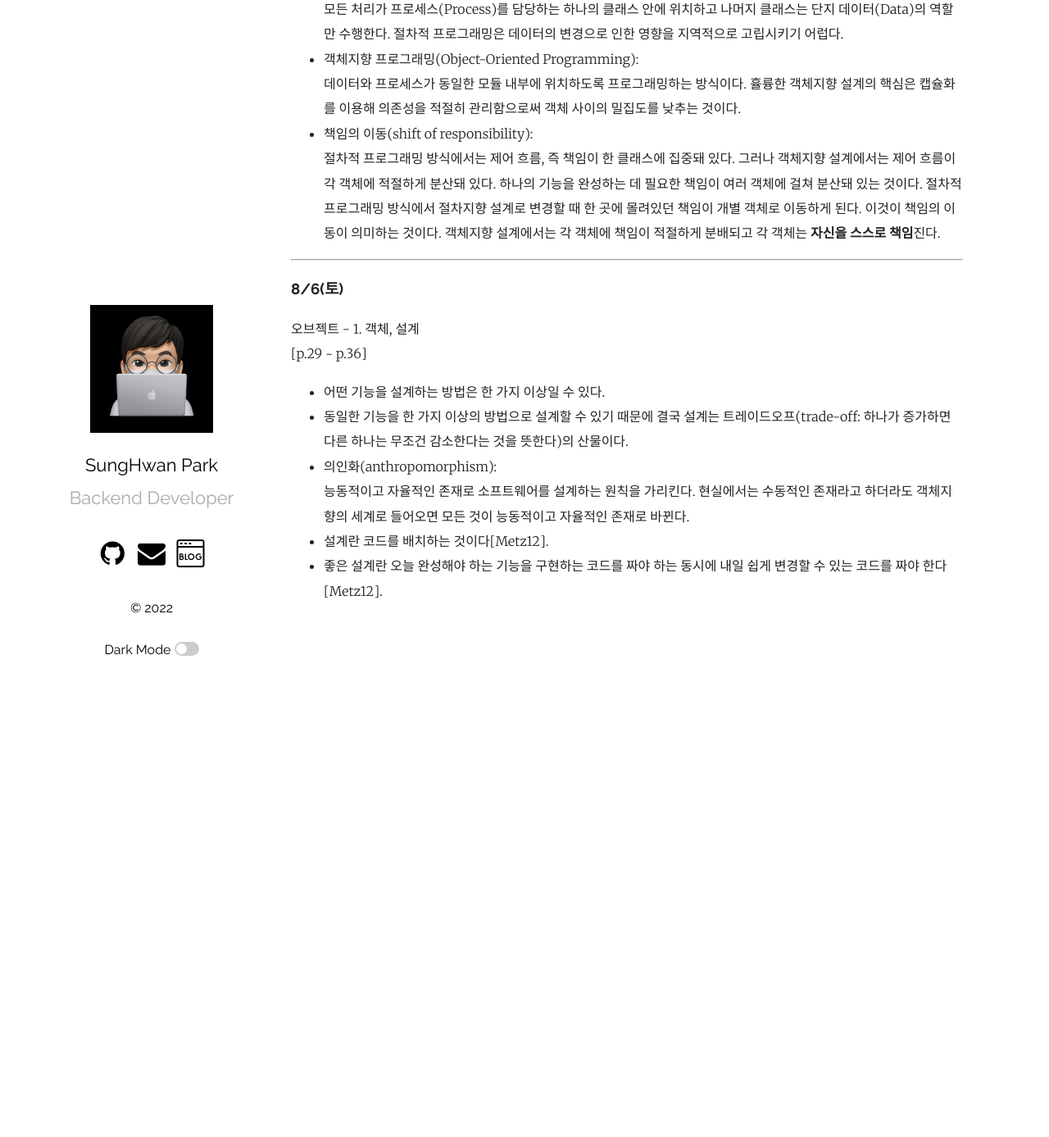
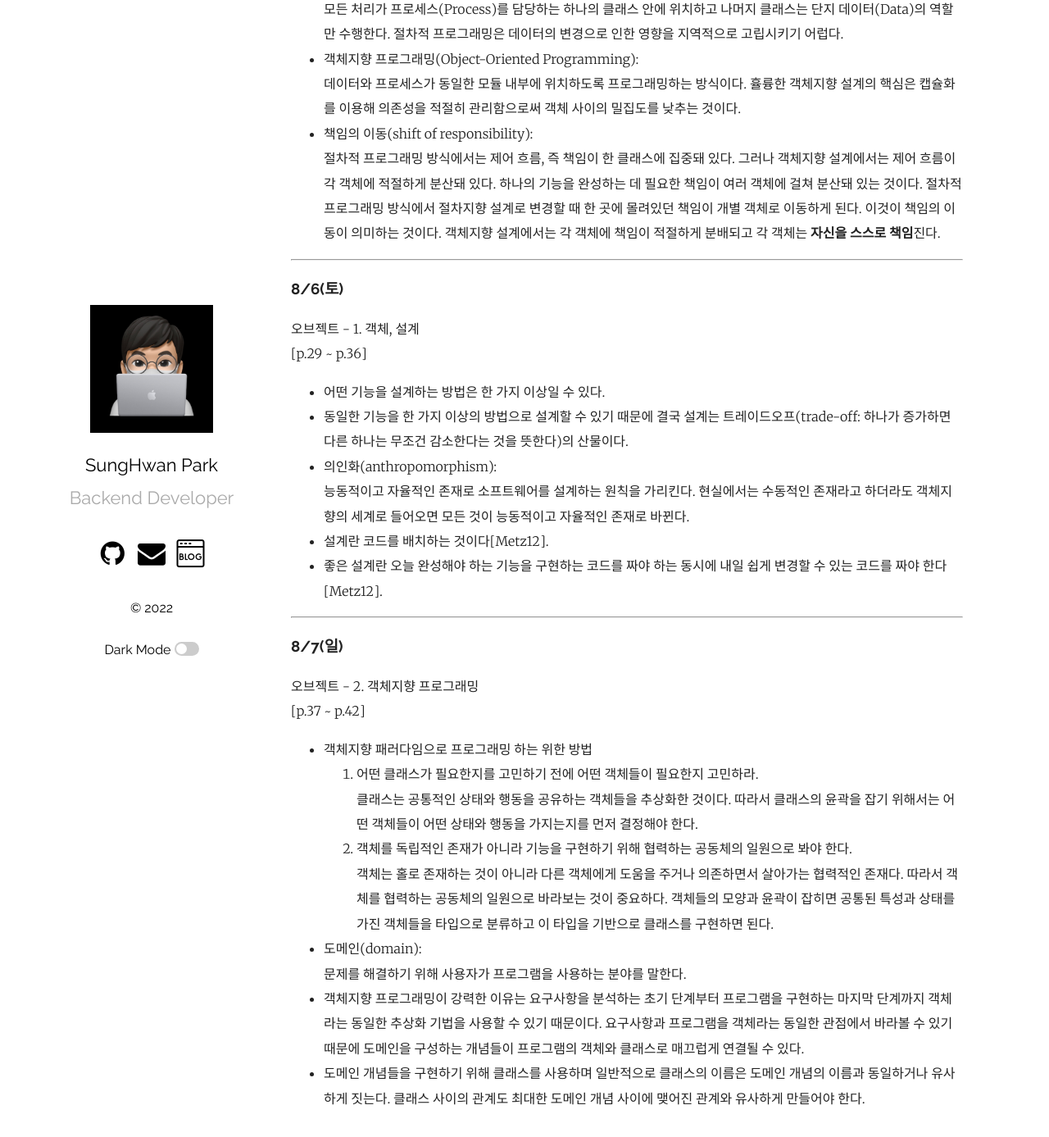
Before and after one commit to mrpark219/TIL, a Jekyll site: the page built from _posts/2022-08-01-8월TIL.markdown, in a window 1280 px wide and 1400 px high, scrolled down 6007 px. Shown: the top 1387 px of the window at 82% size. Built offline with Jekyll 4.4.1, drawn with Linux system fonts in a browser that asks for light colours; comment, search, counter and statistics services are not loaded; before the commit the page ends 6788 px from its top, so only the background shows below that.

Commit message:
feat: 2022-08-07 TIL 추가

```diff
--- a/_posts/2022-08-01-8월TIL.markdown
+++ b/_posts/2022-08-01-8월TIL.markdown
@@ -162,3 +162,20 @@ categories: 202208 TIL
     능동적이고 자율적인 존재로 소프트웨어를 설계하는 원칙을 가리킨다. 현실에서는 수동적인 존재라고 하더라도 객체지향의 세계로 들어오면 모든 것이 능동적이고 자율적인 존재로 바뀐다.
 -   설계란 코드를 배치하는 것이다[Metz12].
 -   좋은 설계란 오늘 완성해야 하는 기능을 구현하는 코드를 짜야 하는 동시에 내일 쉽게 변경할 수 있는 코드를 짜야 한다[Metz12].
+
+---
+
+### 8/7(일)
+
+오브젝트 - 2. 객체지향 프로그래밍
+[p.37 ~ p.42]
+
+-   객체지향 패러다임으로 프로그래밍 하는 위한 방법
+    1. 어떤 클래스가 필요한지를 고민하기 전에 어떤 객체들이 필요한지 고민하라.
+       클래스는 공통적인 상태와 행동을 공유하는 객체들을 추상화한 것이다. 따라서 클래스의 윤곽을 잡기 위해서는 어떤 객체들이 어떤 상태와 행동을 가지는지를 먼저 결정해야 한다.
+    2. 객체를 독립적인 존재가 아니라 기능을 구현하기 위해 협력하는 공동체의 일원으로 봐야 한다.
+       객체는 홀로 존재하는 것이 아니라 다른 객체에게 도움을 주거나 의존하면서 살아가는 협력적인 존재다. 따라서 객체를 협력하는 공동체의 일원으로 바라보는 것이 중요하다. 객체들의 모양과 윤곽이 잡히면 공통된 특성과 상태를 가진 객체들을 타입으로 분류하고 이 타입을 기반으로 클래스를 구현하면 된다.
+-   도메인(domain):
+    문제를 해결하기 위해 사용자가 프로그램을 사용하는 분야를 말한다.
+-   객체지향 프로그래밍이 강력한 이유는 요구사항을 분석하는 초기 단계부터 프로그램을 구현하는 마지막 단계까지 객체라는 동일한 추상화 기법을 사용할 수 있기 때문이다. 요구사항과 프로그램을 객체라는 동일한 관점에서 바라볼 수 있기 때문에 도메인을 구성하는 개념들이 프로그램의 객체와 클래스로 매끄럽게 연결될 수 있다.
+-   도메인 개념들을 구현하기 위해 클래스를 사용하며 일반적으로 클래스의 이름은 도메인 개념의 이름과 동일하거나 유사하게 짓는다. 클래스 사이의 관계도 최대한 도메인 개념 사이에 맺어진 관계와 유사하게 만들어야 한다.
```
